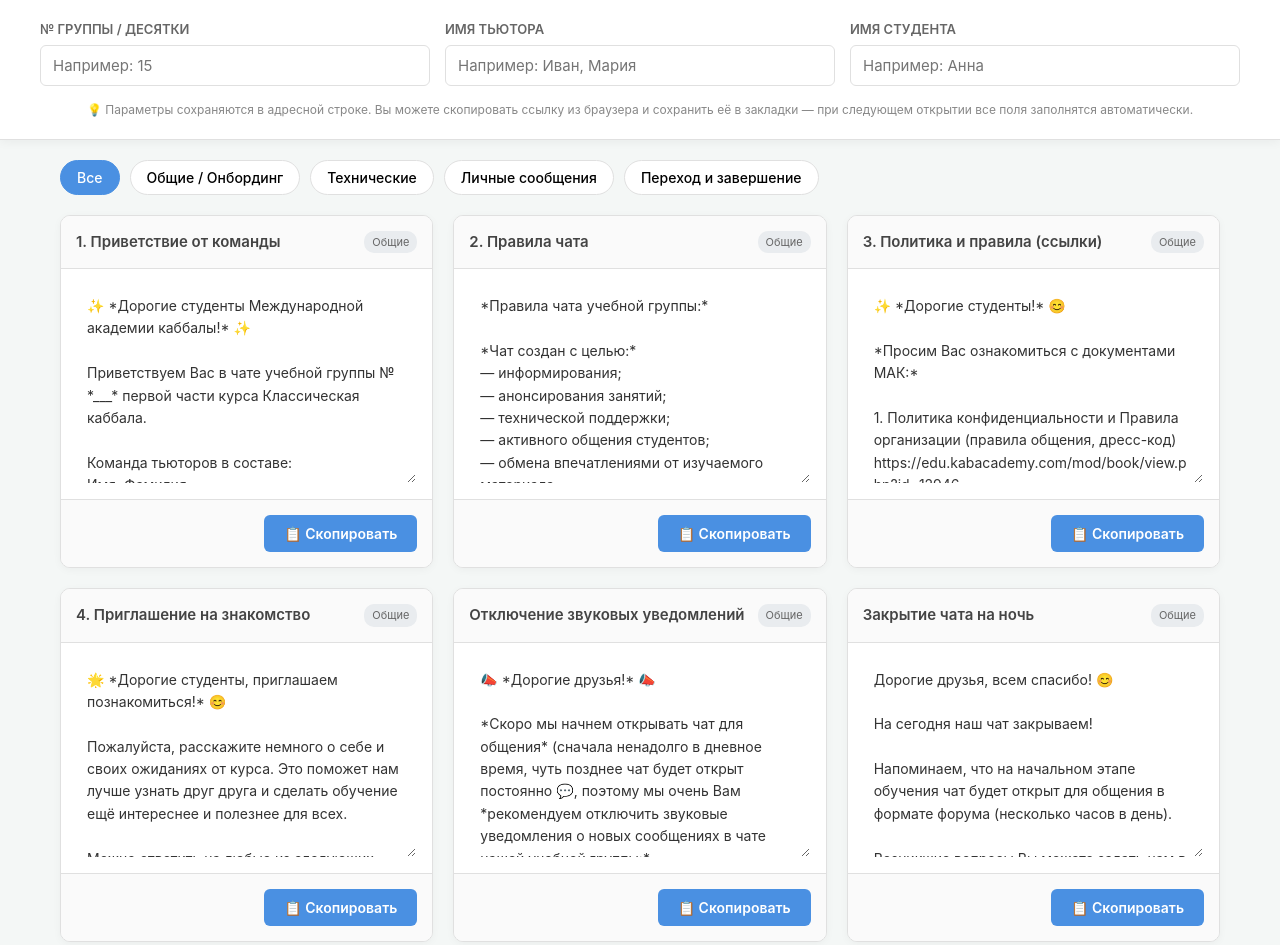
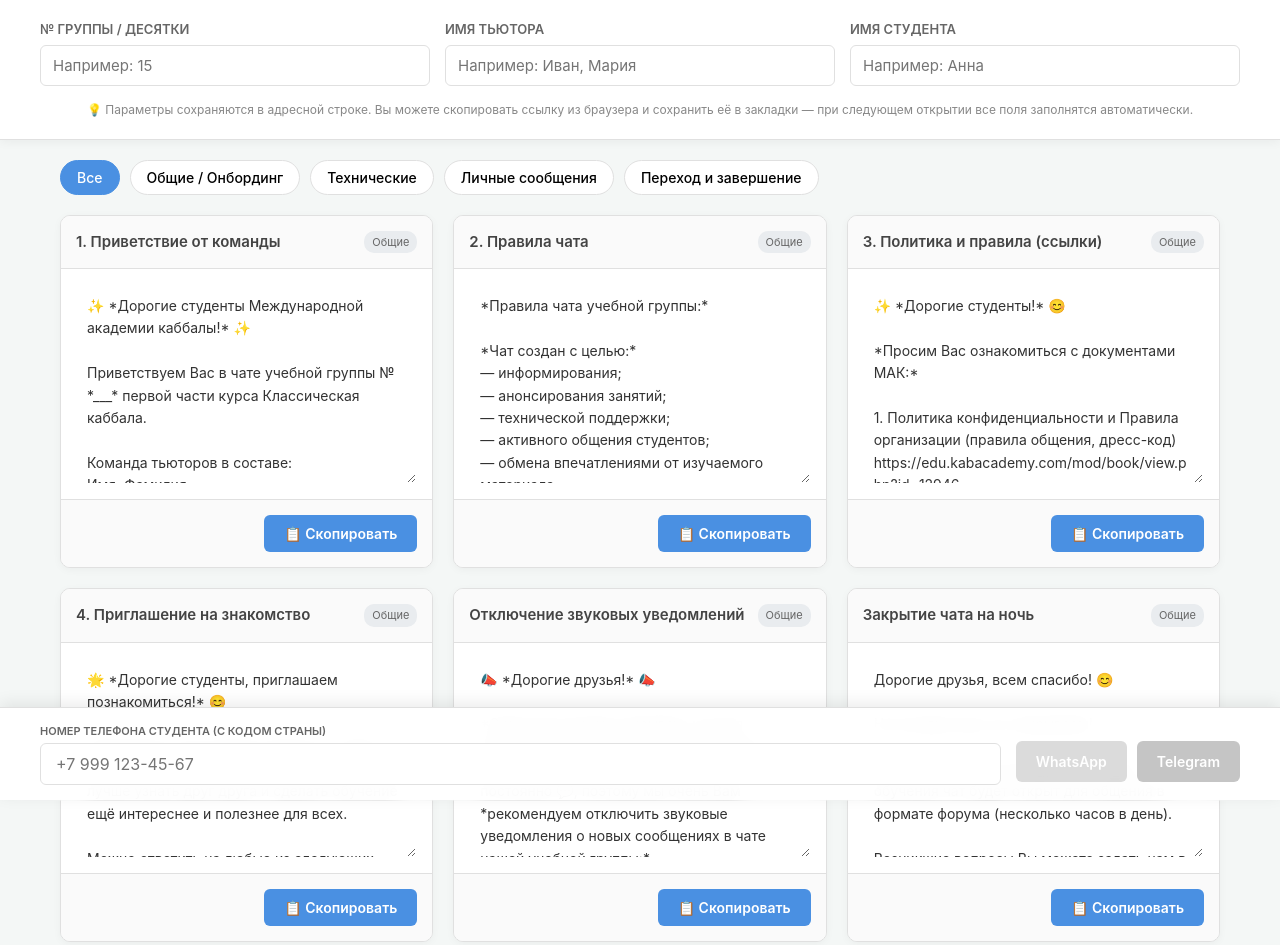
Before and after one commit to pyro-zp/kabhelp, a plain HTML site: page index.html in a window 1280 px wide. Shown: the top 945 px of the page. Drawn offline with Linux system fonts and the light colour scheme.

Commit message:
Update index.html

```diff
--- a/index.html
+++ b/index.html
@@ -26,10 +26,11 @@
             background-color: var(--bg);
             color: var(--text);
             line-height: 1.5;
-            padding-bottom: 50px;
+            /* Отступ снизу, чтобы контент не прятался за нижней панелью */
+            padding-bottom: 200px;
         }
 
-        /* Settings Panel */
+        /* Settings Panel (Верхняя, скроллится) */
         .settings-panel {
             background: var(--card-bg);
             padding: 20px;
@@ -226,10 +227,109 @@
             background: var(--success);
         }
 
+        /* Нижняя панель отправки (Docked) */
+        .send-panel {
+            position: fixed;
+            bottom: 0;
+            left: 0;
+            width: 100%;
+            background: rgba(255, 255, 255, 0.95);
+            backdrop-filter: blur(10px);
+            box-shadow: 0 -4px 15px rgba(0,0,0,0.08);
+            border-top: 1px solid var(--border);
+            padding: 15px 20px;
+            z-index: 100;
+        }
+
+        .send-controls {
+            max-width: 1200px;
+            margin: 0 auto;
+            display: flex;
+            justify-content: center;
+            align-items: center;
+            gap: 15px;
+            flex-wrap: wrap;
+        }
+
+        .send-controls .input-wrapper {
+            display: flex;
+            flex-direction: column;
+            flex: 1;
+            min-width: 250px;
+        }
+
+        .send-controls label {
+            font-size: 11px;
+            font-weight: 600;
+            color: #666;
+            margin-bottom: 4px;
+            text-transform: uppercase;
+        }
+
+        .send-controls input {
+            padding: 10px 15px;
+            border: 1px solid var(--border);
+            border-radius: 6px;
+            font-size: 16px;
+            transition: border-color 0.2s;
+        }
+
+        .send-controls input:focus {
+            outline: none;
+            border-color: var(--primary);
+        }
+
+        .send-buttons {
+            display: flex;
+            gap: 10px;
+            margin-top: 15px; /* Выравнивание с полем ввода */
+        }
+
+        .send-btn {
+            display: inline-flex;
+            align-items: center;
+            justify-content: center;
+            gap: 8px;
+            padding: 10px 20px;
+            border-radius: 6px;
+            text-decoration: none;
+            color: white;
+            font-weight: 600;
+            font-size: 14px;
+            transition: opacity 0.2s, transform 0.1s;
+            border: none;
+            cursor: pointer;
+            white-space: nowrap;
+        }
+
+        .send-btn.active:hover {
+            transform: translateY(-1px);
+            box-shadow: 0 4px 8px rgba(0,0,0,0.15);
+        }
+
+        .send-btn.active:active {
+            transform: translateY(0);
+        }
+
+        .send-btn.inactive {
+            opacity: 0.4;
+            pointer-events: none;
+            cursor: default;
+            filter: grayscale(100%);
+        }
+
+        .btn-wa {
+            background-color: #25D366;
+        }
+
+        .btn-tg {
+            background-color: #0088cc;
+        }
+
         /* Toast */
         .toast {
             position: fixed;
-            bottom: 20px;
+            bottom: 120px; /* Подняли чуть выше, чтобы не перекрывать панель */
             left: 50%;
             transform: translateX(-50%) translateY(20px);
             background: #333;
@@ -249,14 +349,21 @@
             transform: translateX(-50%) translateY(0);
         }
 
-        @media (max-width: 600px) {
+        /* Адаптивность */
+        @media (max-width: 768px) {
+            body { padding-bottom: 220px; }
             .settings-grid { grid-template-columns: 1fr; }
             .container { grid-template-columns: 1fr; }
+            .send-controls { flex-direction: column; align-items: stretch; gap: 10px; }
+            .send-buttons { margin-top: 0; }
+            .send-btn { flex: 1; padding: 12px 10px; }
+            .toast { bottom: 160px; }
         }
     </style>
 </head>
 <body>
 
+    <!-- Верхняя панель (скроллится) -->
     <div class="settings-panel">
         <div class="settings-grid">
             <div class="input-group">
@@ -286,17 +393,33 @@
     </div>
 
     <div class="container" id="templates-container">
-        <!-- Шаблоны будут сгенерированы через JS -->
+        <!-- Шаблоны генерируются через JS -->
+    </div>
+
+    <!-- Нижняя панель отправки (Docked) -->
+    <div class="send-panel">
+        <div class="send-controls">
+            <div class="input-wrapper">
+                <label>Номер телефона студента (с кодом страны)</label>
+                <input type="tel" id="var-phone" placeholder="+7 999 123-45-67" oninput="updateLinks()">
+            </div>
+            <div class="send-buttons">
+                <a href="#" id="btn-wa" class="send-btn btn-wa inactive" target="_blank" rel="noopener noreferrer">
+                    WhatsApp
+                </a>
+                <a href="#" id="btn-tg" class="send-btn btn-tg inactive" target="_blank" rel="noopener noreferrer">
+                    Telegram
+                </a>
+            </div>
+        </div>
     </div>
 
     <div class="toast" id="toast">Скопировано в буфер обмена!</div>
 
     <script>
-        // Жестко заданные значения по умолчанию
         const DEFAULT_COURSE = "Классическая каббала";
         const DEFAULT_STREAM = "Осень 2026";
 
-        // Базовые шаблоны с плейсхолдерами
         const templates = [
             {
                 id: "greeting",
@@ -426,45 +549,45 @@
             }
         ];
 
-        // Переменные
         let variables = {
             group: '',
             tutors: '',
             student: '',
             course: DEFAULT_COURSE,
-            stream: DEFAULT_STREAM
+            stream: DEFAULT_STREAM,
+            phone: ''
         };
 
-        // Инициализация
         document.addEventListener('DOMContentLoaded', () => {
             loadFromUrl();
             renderTemplates();
             updateVariables();
+            updateLinks();
         });
 
-        // Загрузка параметров из URL
         function loadFromUrl() {
             const urlParams = new URLSearchParams(window.location.search);
             if (urlParams.has('group')) variables.group = urlParams.get('group');
             if (urlParams.has('tutors')) variables.tutors = urlParams.get('tutors');
             if (urlParams.has('student')) variables.student = urlParams.get('student');
+            if (urlParams.has('phone')) variables.phone = urlParams.get('phone');
 
             document.getElementById('var-group').value = variables.group;
             document.getElementById('var-tutors').value = variables.tutors;
             document.getElementById('var-student').value = variables.student;
+            document.getElementById('var-phone').value = variables.phone;
         }
 
-        // Сохранение в URL
         function saveToUrl() {
             const url = new URL(window.location);
             if (variables.group) url.searchParams.set('group', variables.group); else url.searchParams.delete('group');
             if (variables.tutors) url.searchParams.set('tutors', variables.tutors); else url.searchParams.delete('tutors');
             if (variables.student) url.searchParams.set('student', variables.student); else url.searchParams.delete('student');
+            if (variables.phone) url.searchParams.set('phone', variables.phone); else url.searchParams.delete('phone');
 
             window.history.replaceState({}, '', url);
         }
 
-        // Обновление переменных и текста
         function updateVariables() {
             variables.group = document.getElementById('var-group').value.trim() || '___';
             variables.tutors = document.getElementById('var-tutors').value.trim() || 'Имя, Фамилия';
@@ -474,7 +597,34 @@
             updateTemplateTexts();
         }
 
-        // Применение переменных к тексту
+        function updateLinks() {
+            variables.phone = document.getElementById('var-phone').value.trim();
+            saveToUrl();
+
+            // Оставляем только цифры
+            const cleanPhone = variables.phone.replace(/[^\d]/g, '');
+            const btnWa = document.getElementById('btn-wa');
+            const btnTg = document.getElementById('btn-tg');
+
+            if (cleanPhone.length >= 10) {
+                // Добавляем "+" в ссылку wa.me, как вы просили
+                btnWa.href = `https://wa.me/+${cleanPhone}`;
+                btnTg.href = `https://t.me/+${cleanPhone}`;
+
+                btnWa.classList.remove('inactive');
+                btnTg.classList.remove('inactive');
+                btnWa.classList.add('active');
+                btnTg.classList.add('active');
+            } else {
+                btnWa.href = '#';
+                btnTg.href = '#';
+                btnWa.classList.add('inactive');
+                btnTg.classList.add('inactive');
+                btnWa.classList.remove('active');
+                btnTg.classList.remove('active');
+            }
+        }
+
         function applyVariables(text) {
             return text
                 .replace(/{{group}}/g, variables.group)
@@ -484,7 +634,6 @@
                 .replace(/{{stream}}/g, variables.stream);
         }
 
-        // Обновление текста во всех карточках
         function updateTemplateTexts() {
             document.querySelectorAll('.card').forEach(card => {
                 const id = card.dataset.id;
@@ -502,7 +651,6 @@
             });
         }
 
-        // Рендер шаблонов
         function renderTemplates() {
             const container = document.getElementById('templates-container');
             container.innerHTML = '';
@@ -533,7 +681,6 @@
             updateTemplateTexts();
         }
 
-        // Копирование текста
         function copyText(btn) {
             const textarea = btn.closest('.card').querySelector('.card-text');
             textarea.select();
@@ -552,7 +699,6 @@
             }
         }
 
-        // Визуальный отклик при копировании
         function showSuccess(btn) {
             const originalText = btn.innerHTML;
             btn.classList.add('success');
@@ -568,7 +714,6 @@
             }, 2000);
         }
 
-        // Показ уведомления
         function showToast() {
             const toast = document.getElementById('toast');
             toast.classList.add('show');
@@ -577,7 +722,6 @@
             }, 2500);
         }
 
-        // Фильтрация
         function filterTemplates(category) {
             document.querySelectorAll('.filter-btn').forEach(btn => btn.classList.remove('active'));
             event.target.classList.add('active');
@@ -591,7 +735,6 @@
             });
         }
 
-        // Названия категорий
         function getCategoryName(cat) {
             const names = {
                 'general': 'Общие',
```
